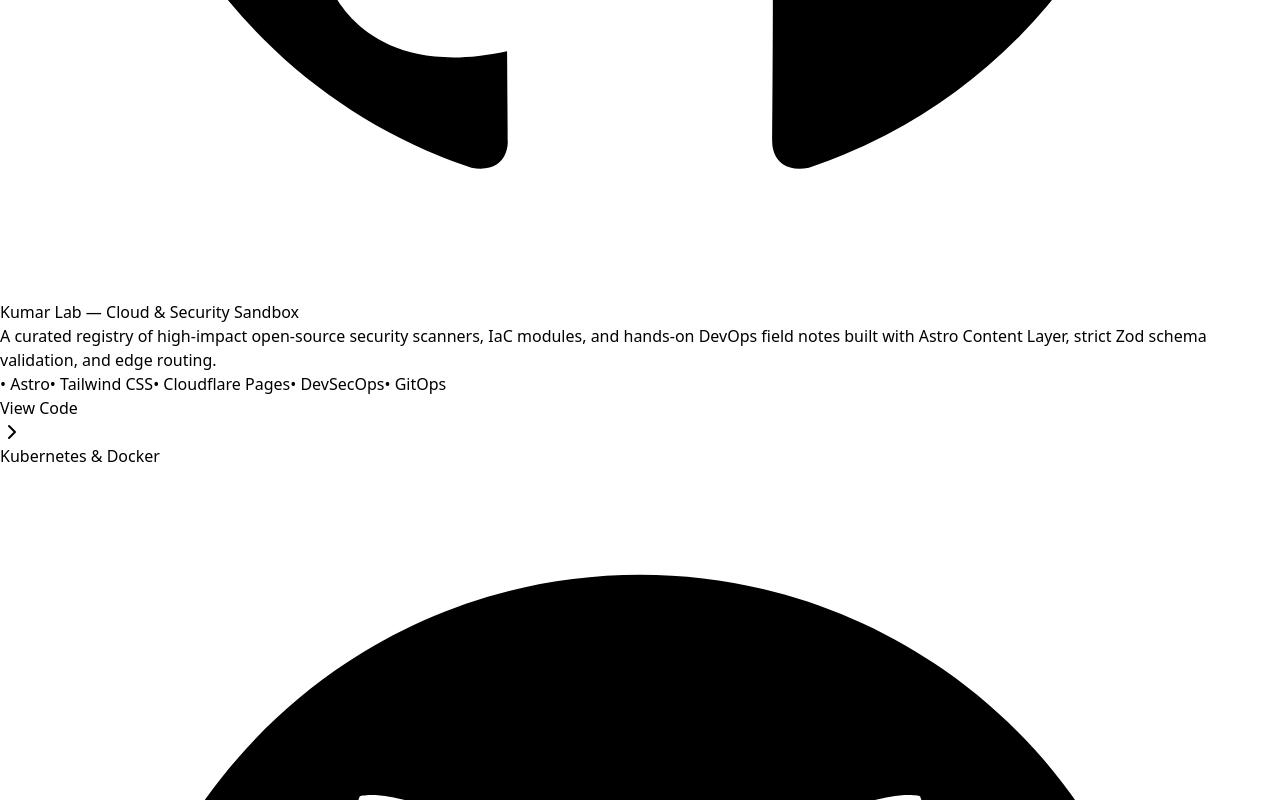
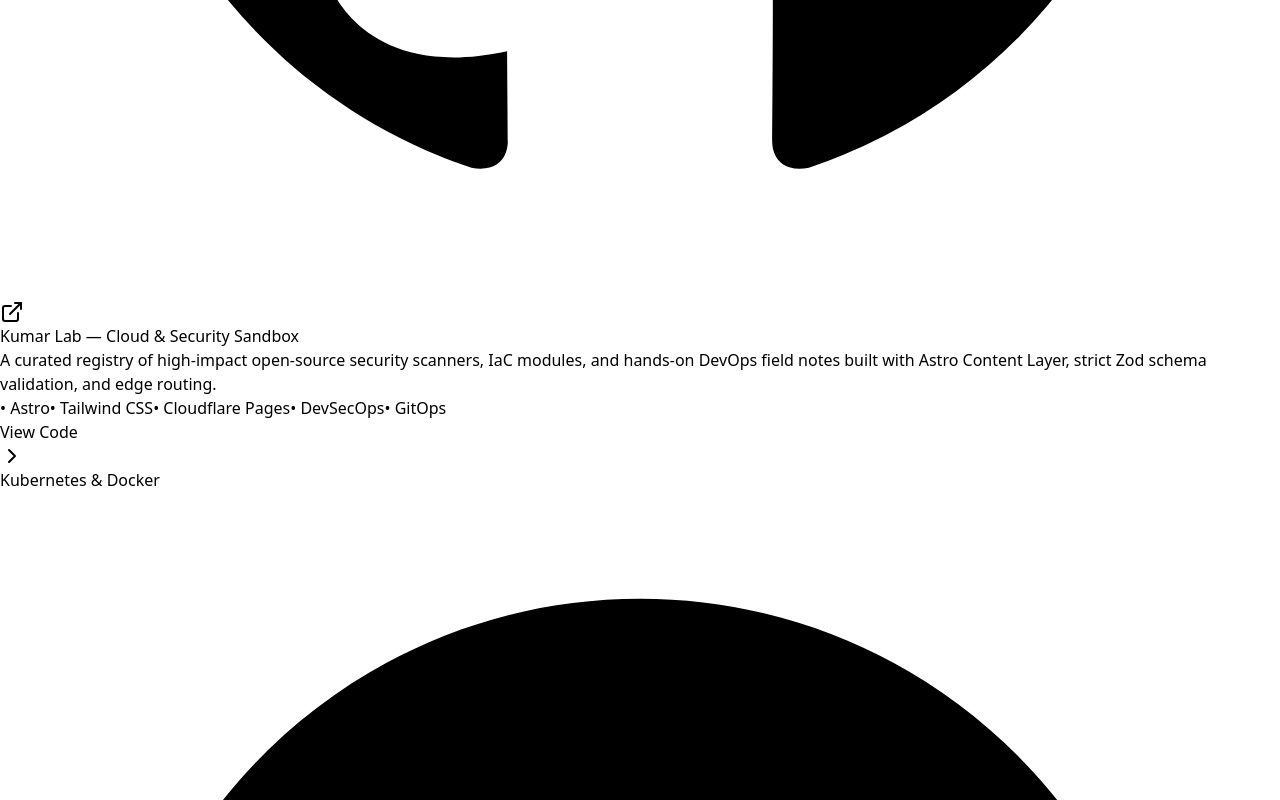
Before and after one commit to isitkk/kumarlab-portfolio, a React (Vite) app: page / in a window 1280 px wide. Shown: the part 3148-3948 px from the top of the page. Built offline with nearby package versions, Linux system fonts and the light colour scheme.

Commit message:
feat: Updated src/App.jsx project.siteUrl to project.liveUrl

```diff
--- a/src/App.jsx
+++ b/src/App.jsx
@@ -223,8 +223,8 @@
                     <a href={project.githubUrl} target="_blank" rel="noreferrer" className="text-slate-400 hover:text-white transition-colors" title="GitHub Repository">
                       <GithubIcon className="w-5 h-5" />
                     </a>
-                    {project.siteUrl && (
-                      <a href={project.siteUrl} target="_blank" rel="noreferrer" className="text-slate-400 hover:text-sky-400 transition-colors" title="Live Documentation">
+                    {project.liveUrl && (
+                      <a href={project.liveUrl} target="_blank" rel="noreferrer" className="text-slate-400 hover:text-sky-400 transition-colors" title="Live Documentation">
                         <ExternalLink className="w-5 h-5" />
                       </a>
                     )}
```
